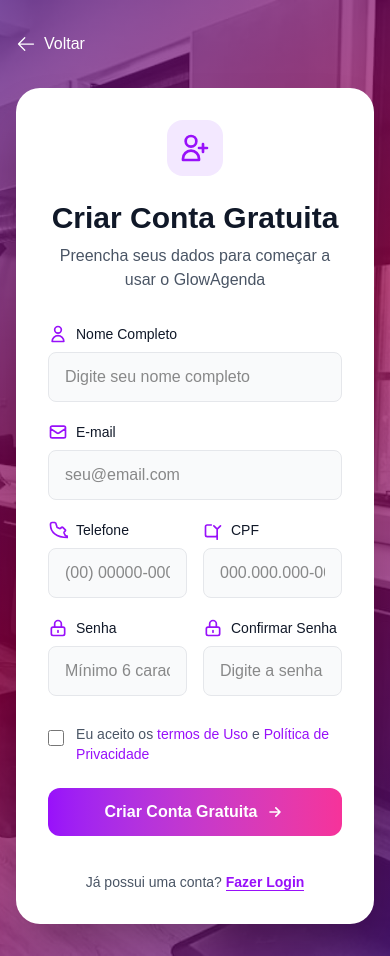
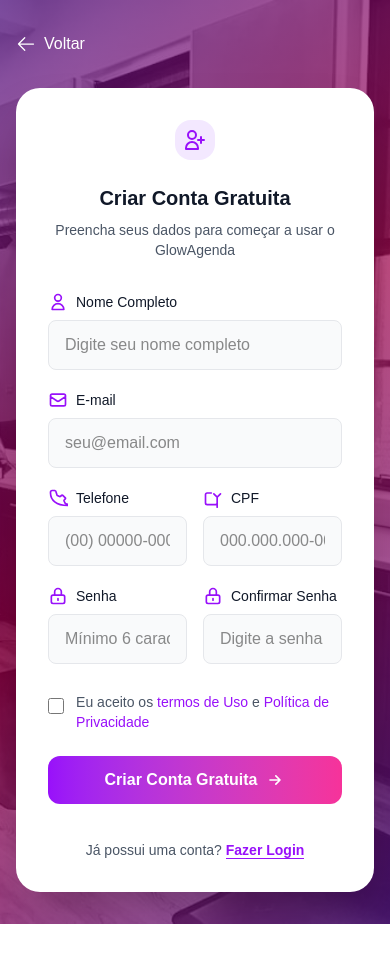
Before and after one commit to euduartesara/glow-agenda-v2, a Next.js app: page /cadastro in a window 390 px wide. After the commit the page ends 924 px from the top, so only its background shows below. Built offline with nearby package versions, Linux system fonts and the light colour scheme.

Commit message:
Atualiza estilo do card de cadastro para melhor responsividade e legibilidade

```diff
--- a/app/cadastro/page.tsx
+++ b/app/cadastro/page.tsx
@@ -96,19 +96,19 @@
         {/* Card de cadastro */}
         <div className="bg-white rounded-3xl p-8 shadow-2xl">
           {/* Icon */}
-          <div className="mb-6 flex justify-center">
-            <div className="w-14 h-14 bg-purple-100 rounded-2xl flex items-center justify-center">
-              <svg className="h-8 w-8 text-purple-600" fill="none" stroke="currentColor" viewBox="0 0 24 24">
+          <div className="mb-6 md:mb-8 flex justify-center">
+            <div className="w-10 h-10 md:w-12 md:h-12 bg-purple-100 rounded-2xl flex items-center justify-center">
+              <svg className="h-6 w-6 md:h-7 md:w-7 text-purple-600" fill="none" stroke="currentColor" viewBox="0 0 24 24">
                 <path strokeLinecap="round" strokeLinejoin="round" strokeWidth={2} d="M18 9v3m0 0v3m0-3h3m-3 0h-3m-2-5a4 4 0 11-8 0 4 4 0 018 0zM3 20a6 6 0 0112 0v1H3v-1z" />
               </svg>
             </div>
           </div>
 
           {/* Título e subtítulo */}
-          <h1 className="text-3xl font-bold text-center text-gray-900 mb-2">
+          <h1 className="text-xl md:text-2xl lg:text-3xl font-bold text-center text-gray-900 mb-2">
             Criar Conta Gratuita
           </h1>
-          <p className="text-center text-gray-600 mb-8">
+          <p className="text-center text-gray-600 mb-8 text-sm">
             Preencha seus dados para começar a usar o GlowAgenda
           </p>
 
```
